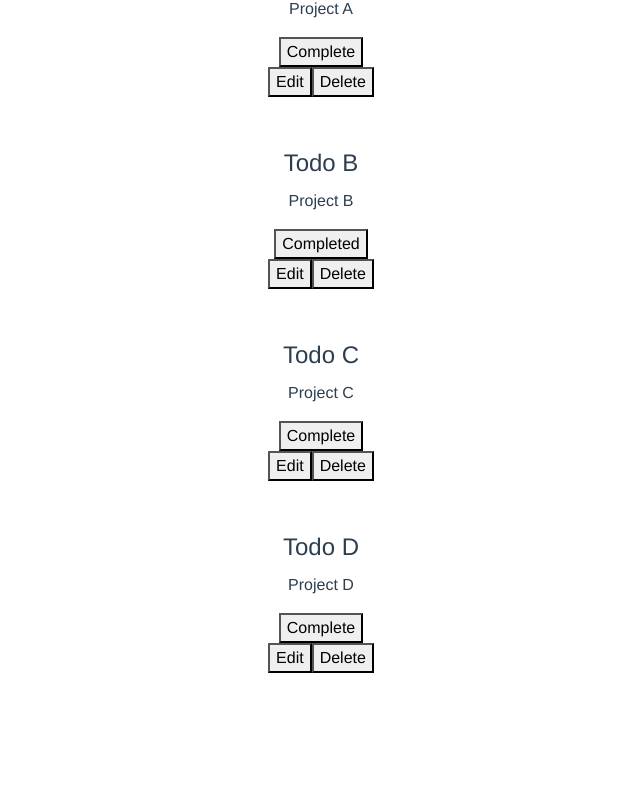
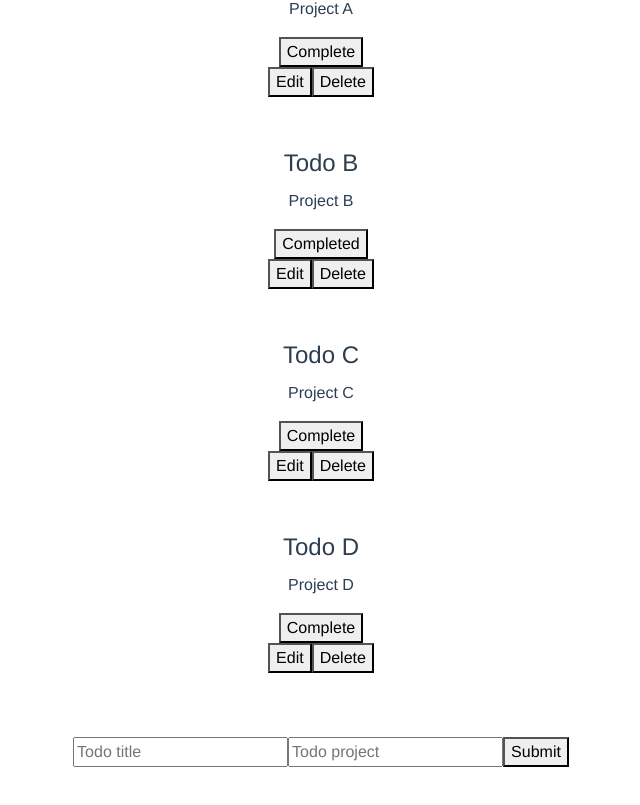
Before and after one commit to Leviathan-X/VueTodoX, a Vue app in the folder todo-vue-app/: page / in a window 1280 px wide. Shown: the part 387-1192 px from the top of the page, without its empty margins (319-959 px from the left). Before the commit the page ends 1124 px from the top, so only its background shows below. Built offline with nearby package versions, Linux system fonts and the light colour scheme.

Commit message:
Add function: add todo (unfinished)

```diff
--- /dev/null
+++ b/todo-vue-app/src/components/CreateTodo.vue
@@ -0,0 +1,24 @@
+<template>
+  <form>
+      <input v-model="newTodo.title" placeholder="Todo title">
+      <input v-model="newTodo.project" placeholder="Todo project">
+      <button v-on:click="$emit('create-todo', newTodo)">Submit</button>
+  </form>
+</template>
+
+<script>
+export default {
+    data: function () {
+        return {
+            newTodo: {
+                title: "",
+                project: "",
+                done: false
+            }
+        }
+    },
+}
+</script>
+
+<style>
+</style>
--- a/todo-vue-app/src/components/Todo.vue
+++ b/todo-vue-app/src/components/Todo.vue
@@ -3,12 +3,14 @@
     <h1>{{ msg }}</h1>
     <br />
     <TodoList v-bind:todosArray="hardcodedTodos"/>
-
+    <CreateTodo v-bind:create-todo="createTodo"/>
+    <br /><br />
   </div>
 </template>
 
 <script>
 import TodoList from './TodoList.vue'
+import CreateTodo from './CreateTodo.vue'
 
 export default {
   name: 'Todo',
@@ -16,7 +18,8 @@ export default {
     msg: String
   },
   components: {
-    TodoList
+    TodoList,
+    CreateTodo
   },
   data: function () {
     return {
@@ -37,6 +40,11 @@ export default {
        project: 'Project D',
        done: false,
      }]
+    }
+  },
+   methods: {
+    createTodo (newTodo) {
+      this.hardcodedTodos.push(newTodo);
     }
   }
 }
--- a/todo-vue-app/src/components/TodoList.vue
+++ b/todo-vue-app/src/components/TodoList.vue
@@ -15,7 +15,7 @@ export default {
         todosArray: Array
         },
     components: {
-        TodoItem
+        TodoItem,
     },
     methods: {
         deleteTodo(todoItem) {
```
